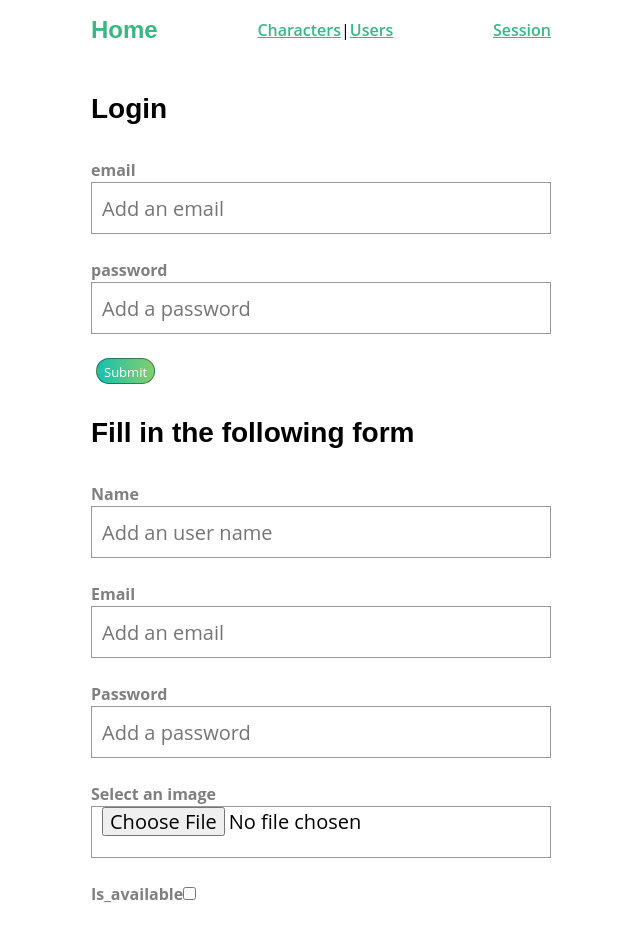
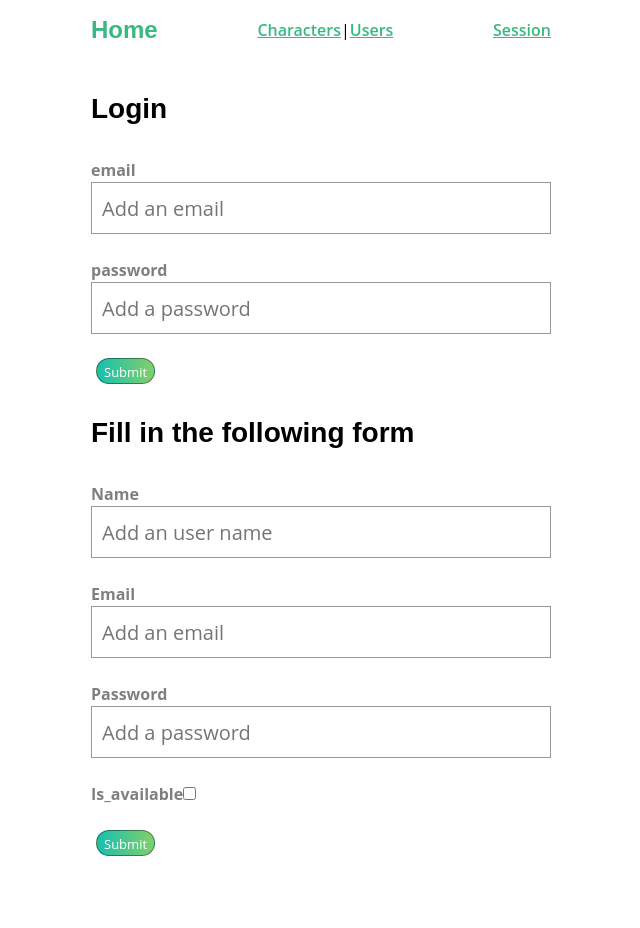
Before and after one commit to MatthieuJasselette/charater-manager-vuejs, a Vue app: page /session in a window 1280 px wide. Shown: the top 928 px of the page, without its empty margins (319-959 px from the left). After the commit the page ends 876 px from the top, so only its background shows below. Built offline with nearby package versions, Linux system fonts and the light colour scheme.

Commit message:
add conditionnal to only display picture selection on edit

```diff
--- a/src/components/UserForm.vue
+++ b/src/components/UserForm.vue
@@ -18,7 +18,7 @@
           placeholder="Add a password"
         />
       </div>
-      <div class="field">
+      <div v-if="userToEdit" class="field">
         <div v-if="user.image.name">
           <!-- <div v-else> -->
           <img :src="user.image.name" />
```
